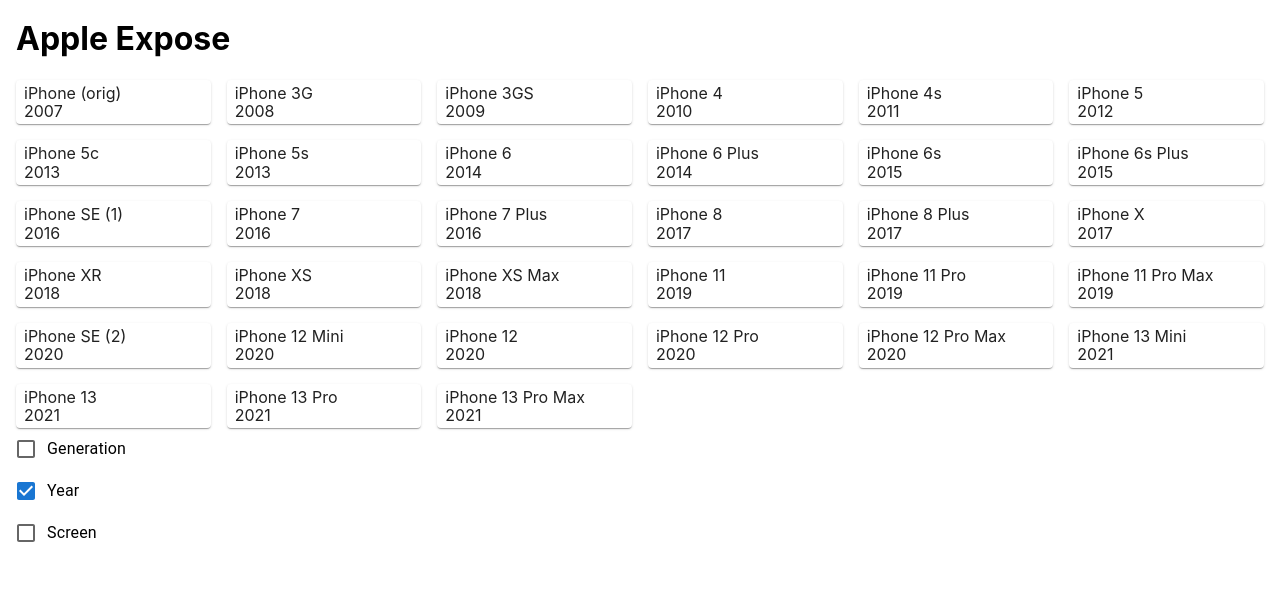
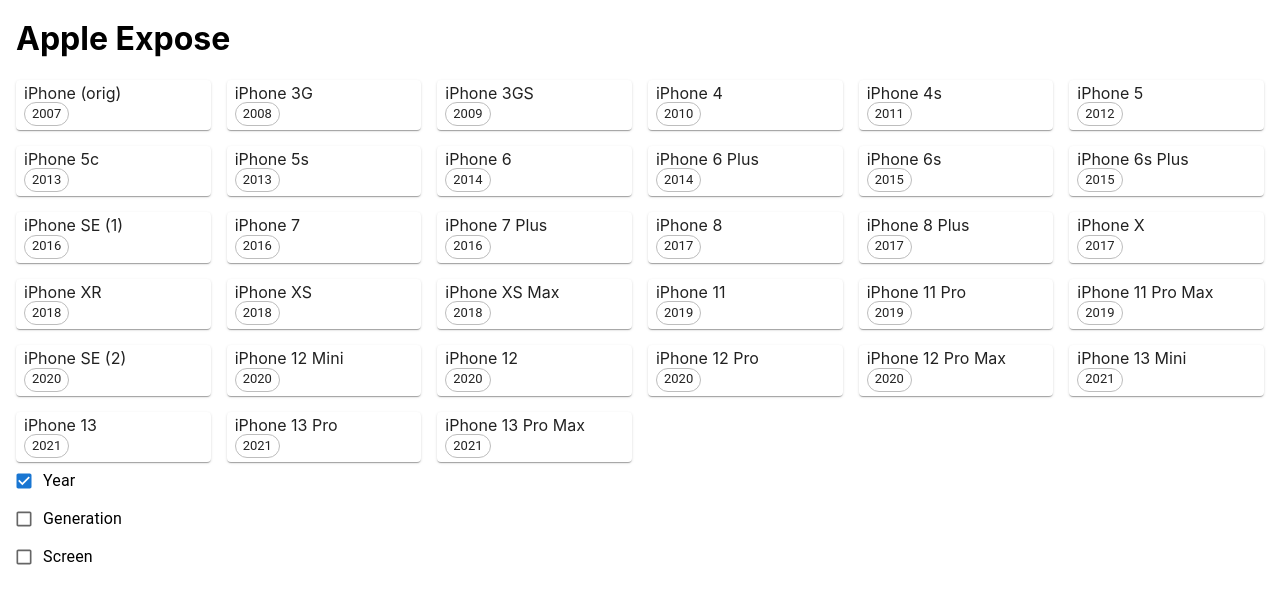
Before and after one commit to askoretskiy/apple-expose, a React (Create React App) app: page / in a window 1280 px wide. Both pictures are taken after a click on the label "Year". Shown: the top 604 px of the page. Built offline with nearby package versions, Linux system fonts and the light colour scheme; a small style sheet from the web is missing.

Commit message:
Improve UI

```diff
--- a/src/components/Filters.tsx
+++ b/src/components/Filters.tsx
@@ -4,8 +4,8 @@
 import Checkbox from "@mui/material/Checkbox";
 
 const Fields = {
+  presentYear: "Year",
   generation: "Generation",
-  presentYear: "Year",
   screenDiagonalInch: "Screen",
 };
 
@@ -43,6 +43,7 @@
   <FormControlLabel
     control={
       <Checkbox
+        size="small"
         checked={fields.has(field)}
         onClick={() => toggleField(field)}
       />
--- a/src/components/Shelf.tsx
+++ b/src/components/Shelf.tsx
@@ -3,6 +3,7 @@
 import Box from "@mui/material/Box";
 import Grid from "@mui/material/Grid";
 import Paper from "@mui/material/Paper";
+import Chip from "@mui/material/Chip";
 
 export const Shelf = ({
   data,
@@ -20,28 +21,34 @@
   </Box>
 );
 
+const getItemChips = ({
+  item,
+  fields,
+}: {
+  item: Item;
+  fields: Set<string>;
+}): string[] => {
+  const result = [];
+  if (fields.has("presentYear")) {
+    result.push(String(item.presentYear));
+  }
+  if (fields.has("generation") && item.generation !== null) {
+    result.push(`gen. ${item.generation}`);
+  }
+  if (fields.has("screenDiagonalInch")) {
+    result.push(`${item.screenDiagonalInch}"`);
+  }
+  return result;
+};
+
 const ShelfItem = ({ item, fields }: { item: Item; fields: Set<string> }) => (
   <Grid item xs={2}>
     <Paper className="shelf-item">
       {item.name}
-      {!fields.has("presentYear") ? null : (
-        <>
-          <br />
-          {item.presentYear}
-        </>
-      )}
-      {!fields.has("generation") ? null : (
-        <>
-          <br />
-          gen. {item.generation}
-        </>
-      )}
-      {!fields.has("screenDiagonalInch") ? null : (
-        <>
-          <br />
-          {item.screenDiagonalInch}"
-        </>
-      )}
+      <br />
+      {getItemChips({ item, fields }).map((label) => (
+        <Chip label={label} size="small" variant="outlined" />
+      ))}
     </Paper>
   </Grid>
 );
```
